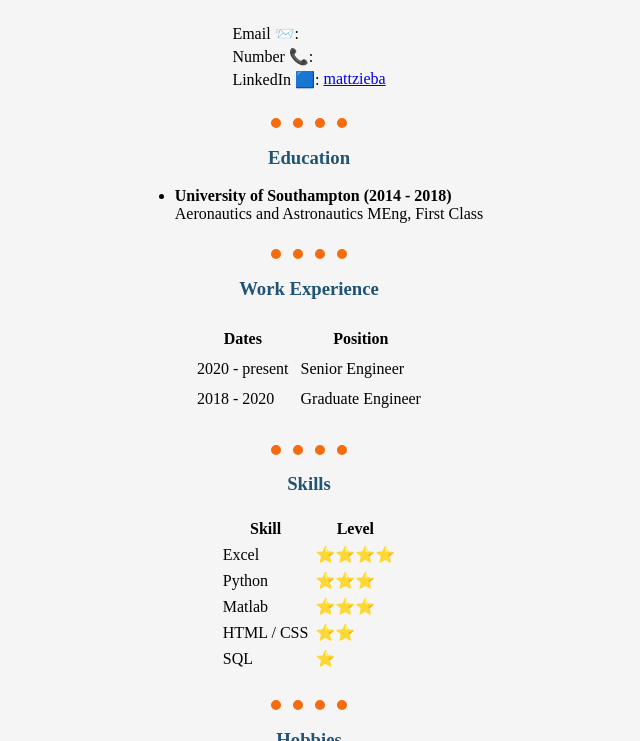
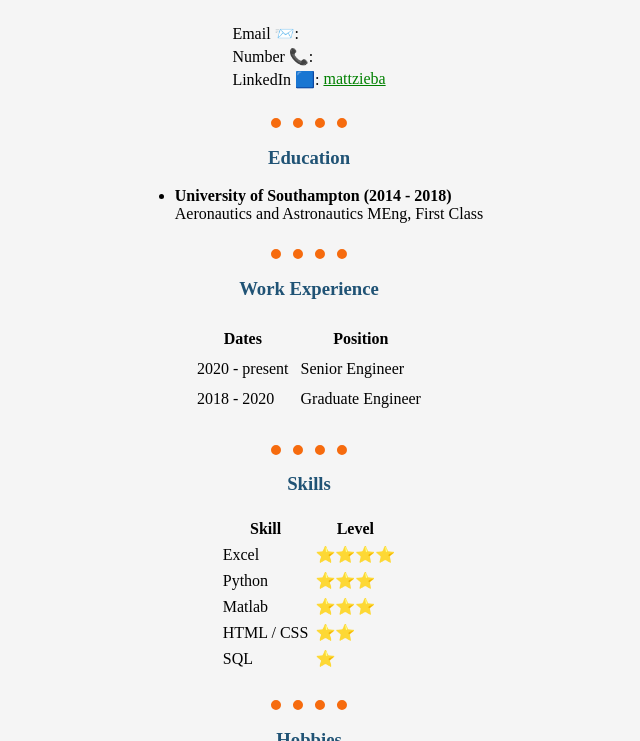
Before and after one commit to Machzie/100-Days-of-Code-Course-udemy-, a plain HTML site: page Day 43/Day43_main.html in a window 1280 px wide. In both pictures the pointer is over the link "mattzieba". Shown: the part 59-800 px from the top of the page, without its empty margins (331-971 px from the left). Drawn offline with Linux system fonts and the light colour scheme.

Commit message:
Update styles.css

```diff
--- a/Day 43/styles.css
+++ b/Day 43/styles.css
@@ -34,3 +34,14 @@ ol {
     display: table;
     margin: 0 auto;
 }
+
+/* Class Selector */
+.link:link {
+    color: blue;
+    text-decoration: none;
+}
+
+.link:hover {
+    color: green;
+    text-decoration: underline;
+}
```
